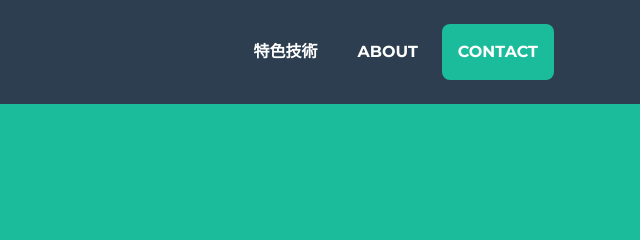
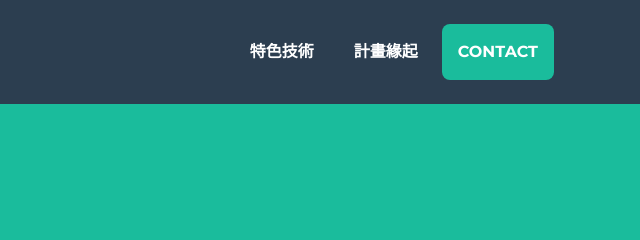
Before and after one commit to lv1codeman/ncue01, a website: page index.html in a window 1280 px wide. Shown: the top 240 px of the page, 640-1280 px from the left. Drawn offline with nearby package versions, Linux system fonts and the light colour scheme.

```diff
--- a/index.html
+++ b/index.html
@@ -30,7 +30,7 @@
             <div class="collapse navbar-collapse" id="navbarResponsive">
                 <ul class="navbar-nav ms-auto">
                     <li class="nav-item mx-0 mx-lg-1"><a class="nav-link py-3 px-0 px-lg-3 rounded" href="#portfolio">特色技術</a></li>
-                    <li class="nav-item mx-0 mx-lg-1"><a class="nav-link py-3 px-0 px-lg-3 rounded" href="#about">About</a></li>
+                    <li class="nav-item mx-0 mx-lg-1"><a class="nav-link py-3 px-0 px-lg-3 rounded" href="#about">計畫緣起</a></li>
                     <li class="nav-item mx-0 mx-lg-1"><a class="nav-link py-3 px-0 px-lg-3 rounded" href="#contact">Contact</a></li>
                 </ul>
             </div>
```
